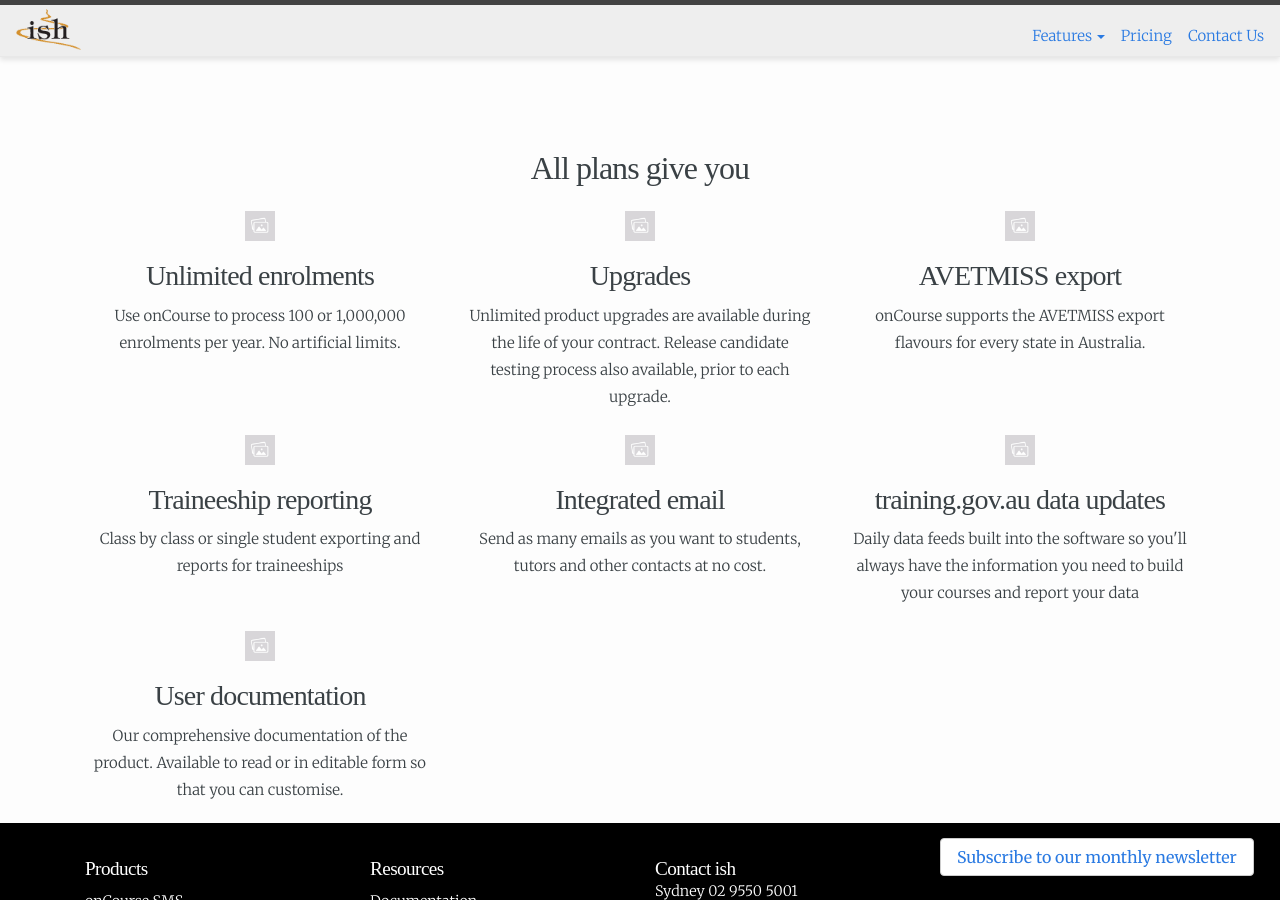
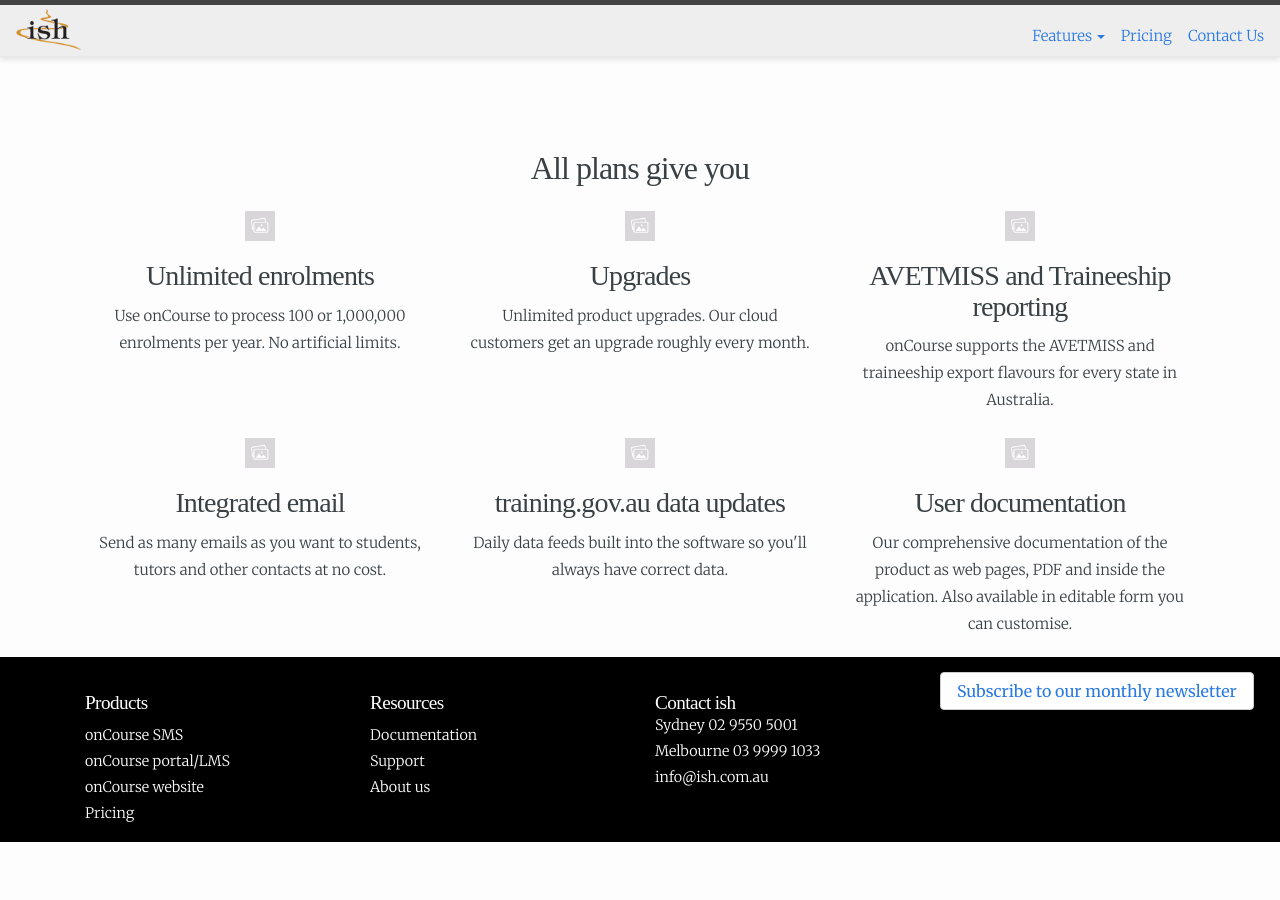
Before and after one commit to stephenmcilwaine/website, a Jekyll site: the page built from pricing/pricing.md, in a window 1280 px wide and 900 px high, scrolled down 1347 px. Built offline with Jekyll 4.4.1, drawn with Linux system fonts in a browser that asks for light colours; some web fonts are replaced; after the commit the page ends 2189 px from its top, so only the background shows below that.

Commit message:
Customise Enterprise plan for cloud hosting

```diff
--- a/_data/pricing-table-oncourse.yml
+++ b/_data/pricing-table-oncourse.yml
@@ -12,7 +12,7 @@
     - false
     - true
     - true
-    - true
+    - more: Managed cloud hosting. Two concurrent users included with more at $120 per month. New version upgrades according to your own custom schedule.
 - title: SMS
   plans:
     - false
--- a/pricing/pricing.md
+++ b/pricing/pricing.md
@@ -215,19 +215,13 @@
     <div class="col-lg-8 col-sm-12 col-xs-24">
       <img src="{{ site.paths.img }}/icons/no-preview-courses.png" class="icon-plans" />
       <h3>Upgrades</h3>
-      <p>Unlimited product upgrades are available during the life of your contract. Release candidate testing process also available, prior to each upgrade.</p>
+      <p>Unlimited product upgrades. Our cloud customers get an upgrade roughly every month.</p>
     </div>
 
     <div class="col-lg-8 col-sm-12 col-xs-24">
       <img src="{{ site.paths.img }}/icons/no-preview-courses.png" class="icon-plans" />
-      <h3>AVETMISS export</h3>
-      <p>onCourse supports the AVETMISS export flavours for every state in Australia.</p>
-    </div>
-
-    <div class="col-lg-8 col-sm-12 col-xs-24">
-      <img src="{{ site.paths.img }}/icons/no-preview-courses.png" class="icon-plans" />
-      <h3>Traineeship reporting</h3>
-      <p>Class by class or single student exporting and reports for traineeships</p>
+      <h3>AVETMISS and Traineeship reporting</h3>
+      <p>onCourse supports the AVETMISS and traineeship export flavours for every state in Australia.</p>
     </div>
 
     <div class="col-lg-8 col-sm-12 col-xs-24">
@@ -239,13 +233,13 @@
     <div class="col-lg-8 col-sm-12 col-xs-24">
       <img src="{{ site.paths.img }}/icons/no-preview-courses.png" class="icon-plans" />
       <h3>training.gov.au data updates</h3>
-      <p>Daily data feeds built into the software so you'll always have the information you need to build your courses and report your data</p>
+      <p>Daily data feeds built into the software so you'll always have correct data.</p>
     </div>
 
     <div class="col-lg-8 col-sm-12 col-xs-24">
       <img src="{{ site.paths.img }}/icons/no-preview-courses.png" class="icon-plans" />
       <h3>User documentation</h3>
-      <p>Our comprehensive documentation of the product. Available to read or in editable form so that you can customise.</p>
+      <p>Our comprehensive documentation of the product as web pages, PDF and inside the application. Also available in editable form you can customise.</p>
     </div>
   </div>
 </div>
```
